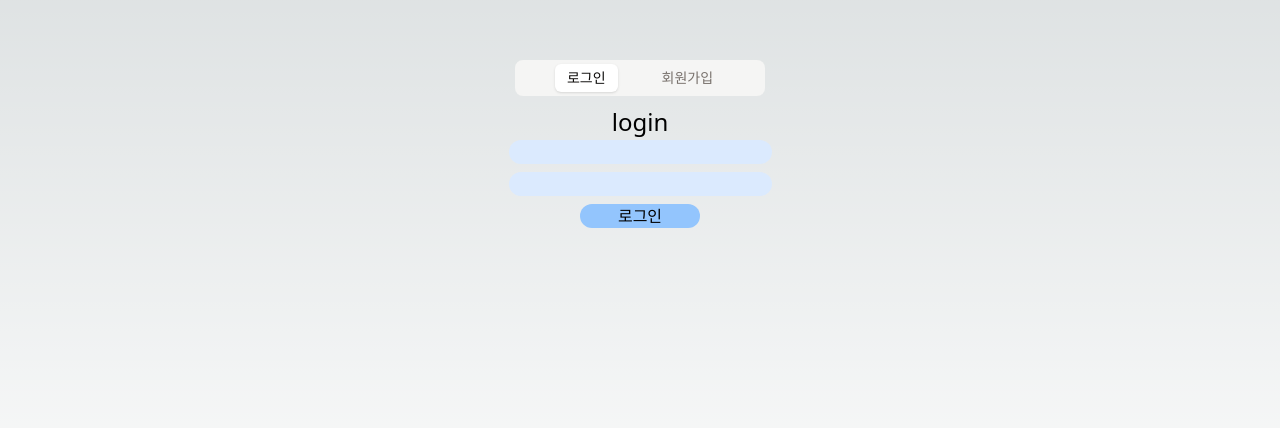
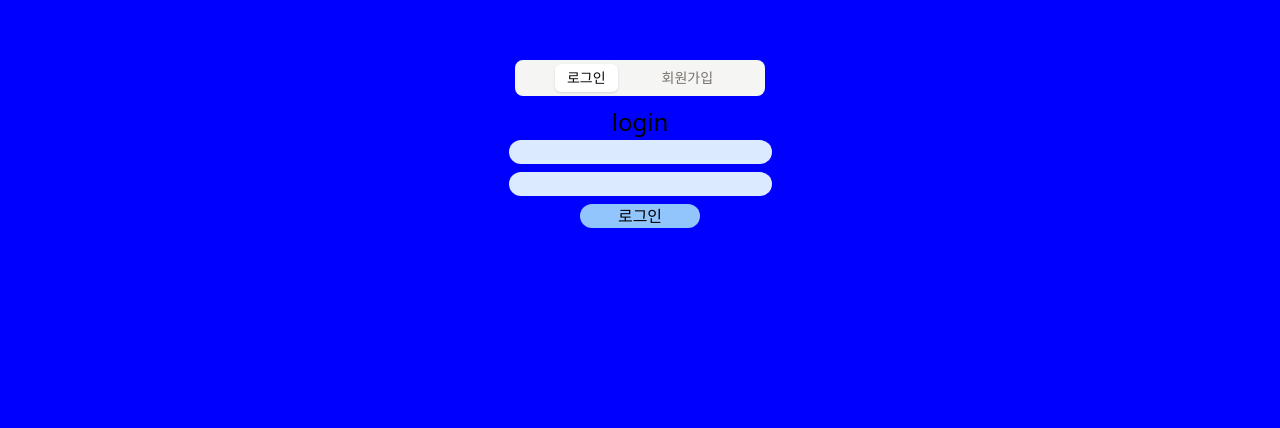
Before and after one commit to tankboyy/3eo500, a Next.js app: page / in a window 1280 px wide. Shown: the part 176-604 px from the top of the page. Built offline with nearby package versions, Linux system fonts and the light colour scheme.

Commit message:
dark mode

```diff
--- a/src/app/globals.css
+++ b/src/app/globals.css
@@ -1,20 +1,6 @@
 @tailwind base;
 @tailwind components;
 @tailwind utilities;
-
-:root {
-    --foreground-rgb: 0, 0, 0;
-    --background-start-rgb: 214, 219, 220;
-    --background-end-rgb: 255, 255, 255;
-}
-
-@media (prefers-color-scheme: dark) {
-    :root {
-        --foreground-rgb: 255, 255, 255;
-        --background-start-rgb: 0, 0, 0;
-        --background-end-rgb: 0, 0, 0;
-    }
-}
 
 
 body {
@@ -22,8 +8,8 @@
     background: linear-gradient(
             to bottom,
             transparent,
-            rgb(var(--background-end-rgb))
-    ) rgb(var(--background-start-rgb));
+            rgb(var(--background))
+    ) rgb(var(--background));
 }
 
 @layer base {
@@ -39,6 +25,7 @@
 
 @layer base {
     :root {
+        --foreground-rgb: 0, 0, 0;
         --background: 0 0% 100%;
         --foreground: 20 14.3% 4.1%;
         --card: 0 0% 100%;
@@ -62,6 +49,7 @@
     }
 
     .dark {
+        --foreground-rgb: 255, 255, 255;
         --background: 20 14.3% 4.1%;
         --foreground: 60 9.1% 97.8%;
         --card: 20 14.3% 4.1%;
```
